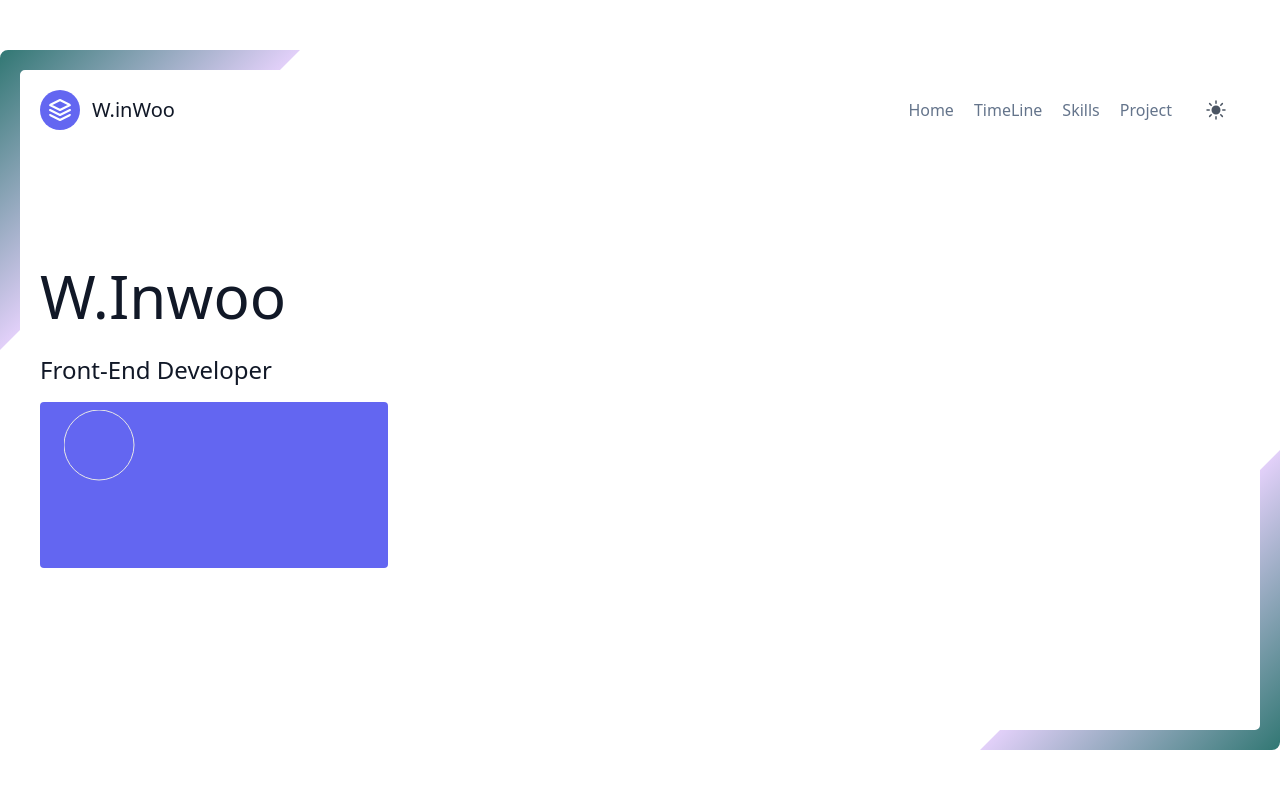
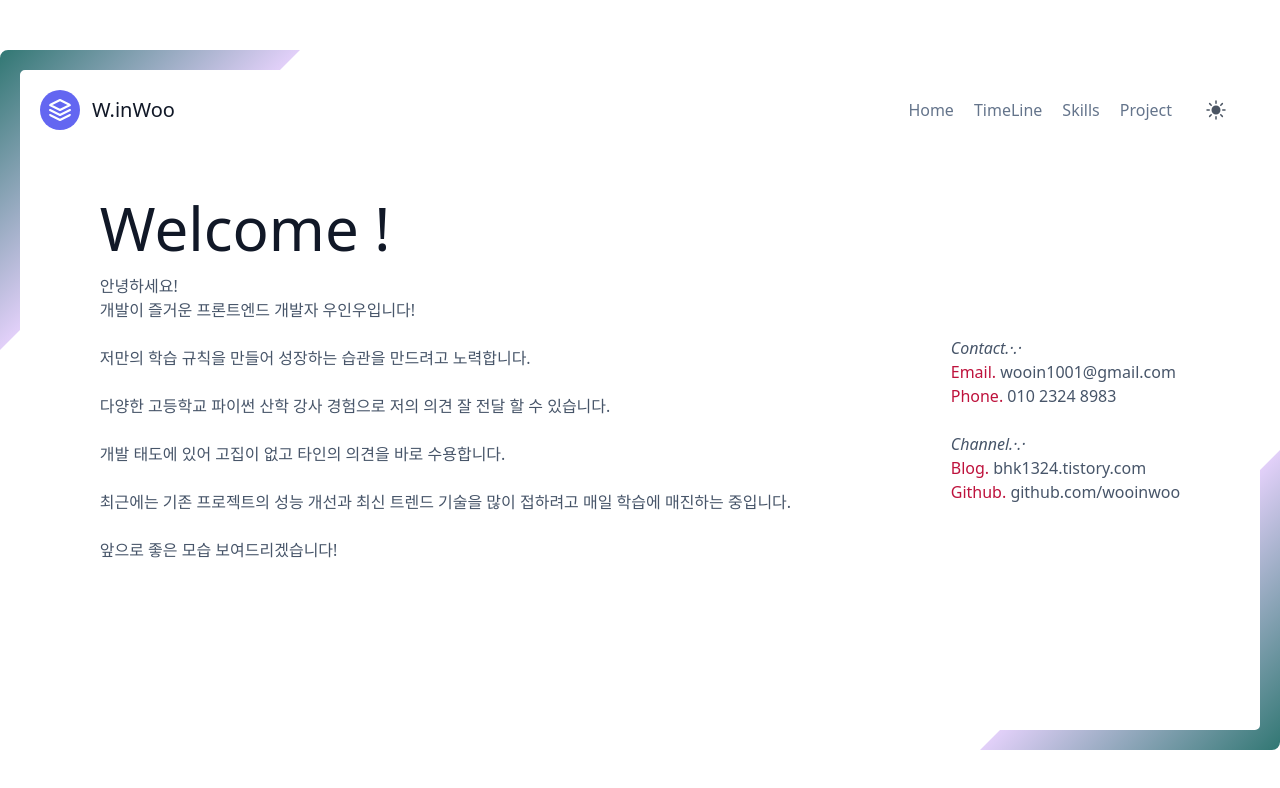
Before and after one commit to wooinwoo/AboutMePage, a Next.js app: page / in a window 1280 px wide. Shown: the top 788 px of the page. Built offline with nearby package versions, Linux system fonts and the light colour scheme.

Commit message:
Rename: about-me -> index

```diff
--- a/pages/index.js
+++ b/pages/index.js
@@ -1,41 +1,77 @@
 import Layout from "../components/layout";
 
-import Head from "next/head";
 export default function Home() {
   return (
-    <>
-      <Head>
-        <title>우인우 포트폴리오</title>
-        <meta name="description" content="우인우 포트폴리오" />
-        <link rel="icon" href="/favicon.ico" />
-      </Head>
-
-      <Layout page={"home"}>
-        <section className="text-gray-600 body-font">
-          <div className="container mx-auto flex px-5 py-24 md:flex-row flex-col items-center">
-            <div className="lg:flex-grow md:w-1/2 lg:pr-24 md:pr-16 flex flex-col md:items-start md:text-left mb-16 md:mb-0 items-center text-center">
-              <h1 className="title-font sm:text-6xl text-3xl mb-4 font-medium text-gray-900">
-                W.Inwoo
+    <Layout page={"home"}>
+      <section className="text-gray-600 body-font lg:mt-12">
+        <div className="container mx-auto flex justify-around md:flex-row flex-col">
+          <div className="lg:flex-grow flex justify-around flex-col lg:flex-row md:items-start md:text-left mb-16 md:mb-0 items-center text-center">
+            <div>
+              <h1 className="title-font sm:text-6xl text-3xl mb-4 font-medium text-gray-900 dark:text-gray-100">
+                Welcome !
+              </h1>
+              <p className="text-slate-600 dark:text-slate-400">
+                안녕하세요! <br />
+                개발이 즐거운 프론트엔드 개발자 우인우입니다! <br />
                 <br />
-                <span className="text-2xl">Front-End Developer</span>
-              </h1>
-              <div className="flex justify-center">
-                <button className="inline-flex text-white bg-indigo-500 border-0 py-2 px-6 focus:outline-none hover:bg-indigo-600 rounded text-lg">
-                  <svg id="circle">
-                    <circle
-                      cx="35"
-                      cy="35"
-                      r="35"
-                      stroke="#e7e7e7"
-                      stroke-width="1"
-                      fill="transparent"></circle>
-                  </svg>
-                </button>
+                저만의 학습 규칙을 만들어 성장하는 습관을 만드려고 노력합니다.
+                <br />
+                <br />
+                다양한 고등학교 파이썬 산학 강사 경험으로 저의 의견 잘 전달 할
+                수 있습니다.
+                <br />
+                <br />
+                개발 태도에 있어 고집이 없고 타인의 의견을 바로 수용합니다.
+                <br />
+                <br />
+                최근에는 기존 프로젝트의 성능 개선과 최신 트렌드 기술을 많이
+                접하려고 매일 학습에 매진하는 중입니다.
+                <br />
+                <br /> 앞으로 좋은 모습 보여드리겠습니다!
+              </p>
+            </div>
+            <div className="h-full my-10 flex items-center text-slate-600 dark:text-slate-400 ">
+              <div>
+                <p>
+                  <em>Contact.·.·</em>
+                  <br /> <span className="text-rose-700">Email.</span>{" "}
+                  <a
+                    href="mailto:wooin1001@gmail.com"
+                    className="duration-1000 hover:text-rose-400 dark:hover:text-rose-200">
+                    wooin1001@gmail.com
+                  </a>
+                  <br />
+                  <span className="text-rose-700">Phone.</span>{" "}
+                  <a
+                    href="tel:010-2324-8983"
+                    className="duration-1000 hover:text-rose-400 dark:hover:text-rose-200">
+                    010 2324 8983
+                  </a>
+                </p>
+                <br />
+                <p>
+                  <em>Channel.·.·</em>
+                  <br /> <span className="text-rose-700">Blog.</span>{" "}
+                  <a
+                    href="https://bhk1324.tistory.com/"
+                    target="_blank"
+                    className="duration-1000 hover:text-rose-400 dark:hover:text-rose-200">
+                    bhk1324.tistory.com
+                  </a>
+                  <br />
+                  <span className="text-rose-700">Github.</span>{" "}
+                  <a
+                    href="https://github.com/wooinwoo"
+                    target="_blank"
+                    className="duration-1000 hover:text-rose-400 dark:hover:text-rose-200">
+                    github.com/wooinwoo
+                  </a>
+                </p>
               </div>
             </div>
           </div>
-        </section>
-      </Layout>
-    </>
+        </div>
+      </section>
+    </Layout>
   );
 }
```
